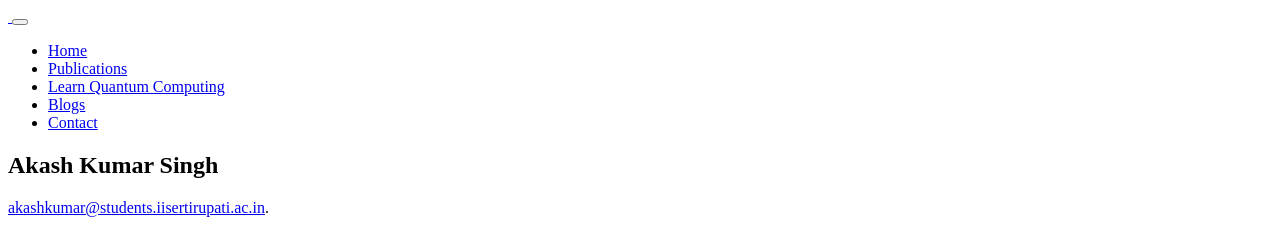
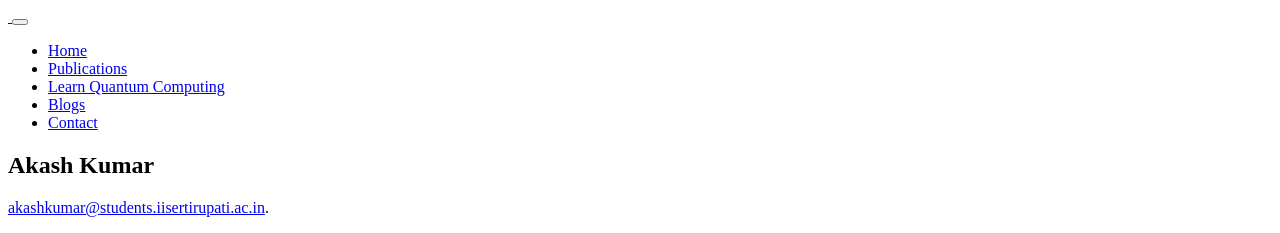
Before and after one commit to namanjeetyadav/Akash-Portfolio, a website with bundled scripts: page index.html in a window 1280 px wide. Shown: the top 233 px of the page. Built offline with nearby package versions, Linux system fonts and the light colour scheme; files whose address does not match are found by name; a web font is replaced by a local one.

Commit message:
check 01

```diff
--- a/index.html
+++ b/index.html
@@ -82,7 +82,7 @@ href="https://cdnjs.cloudflare.com/ajax/libs/font-awesome/6.4.2/css/all.min.css"
     <section class="resume-section p-3 p-lg-5 d-flex d-column" id="about">
       <div class="my-auto">
         <h1 class="mb-0">Akash Kumar
-          <span class="text-primary">Singh</span>
+          <!-- <span class="text-primary">Singh</span> -->
         </h1>
         <div class="subheading mb-5">
           <!-- 3542 Berry Street · Cheyenne Wells, CO 80810 · (317) 585-8468 · -->
```
